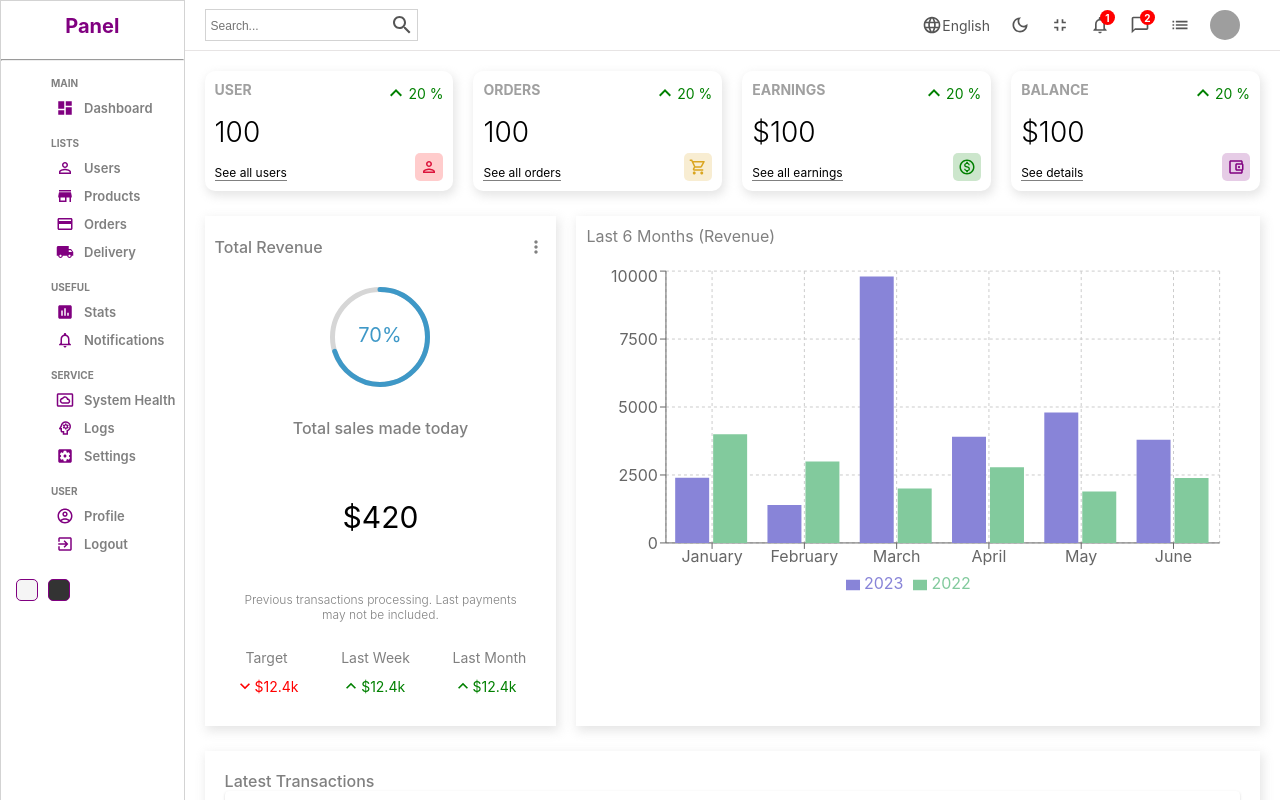
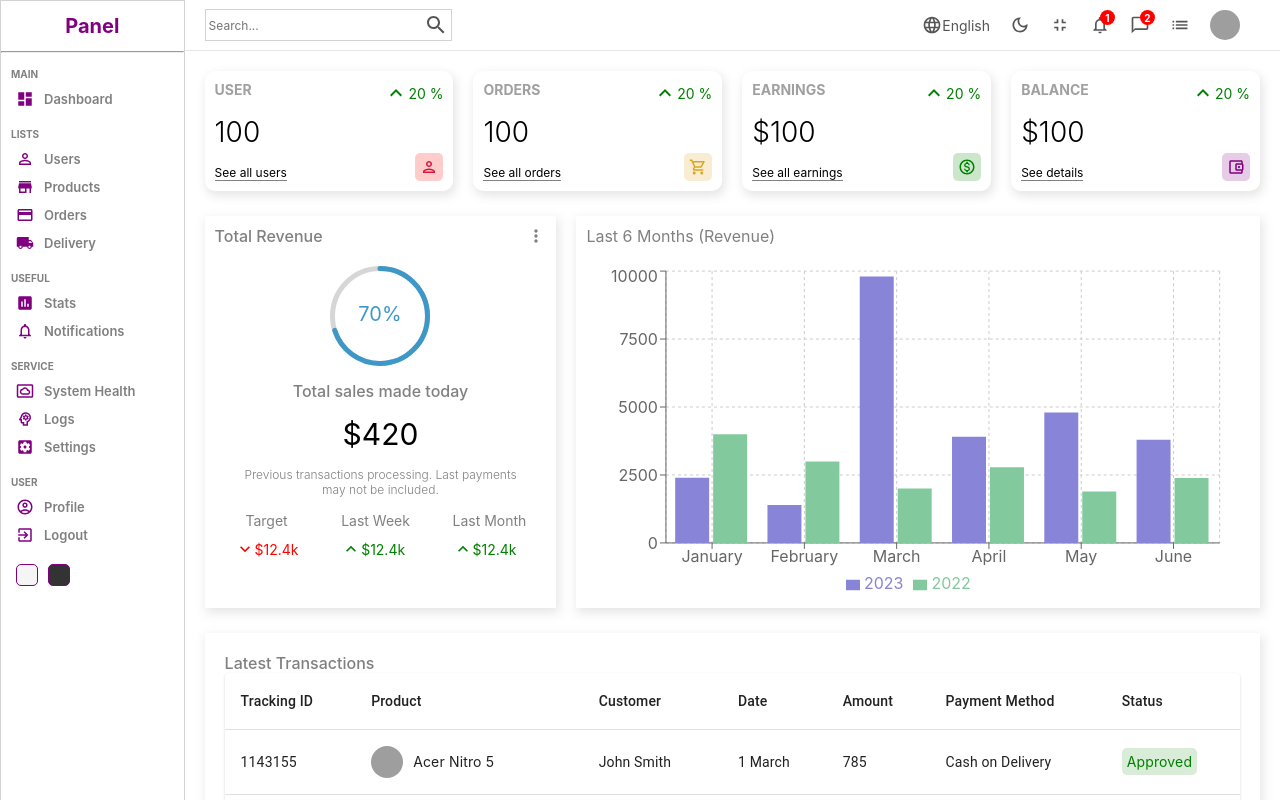
Before and after one commit to dudekrystian/Dashboard, a React (Create React App) app: page / in a window 1280 px wide. Shown: the top 800 px of the page. Built offline with nearby package versions, Linux system fonts and the light colour scheme; grey boxes are pictures that could not be loaded.

Commit message:
add provider

```diff
--- a/src/index.css
+++ b/src/index.css
@@ -1,4 +1,4 @@
-body {
+* {
   margin: 0;
   padding: 0;
   font-family: -apple-system, BlinkMacSystemFont, "Segoe UI", "Roboto", "Oxygen",
@@ -8,7 +8,7 @@ body {
   -moz-osx-font-smoothing: grayscale;
 }
 
-code {
+/* code {
   font-family: source-code-pro, Menlo, Monaco, Consolas, "Courier New",
     monospace;
-}
+} */
```
